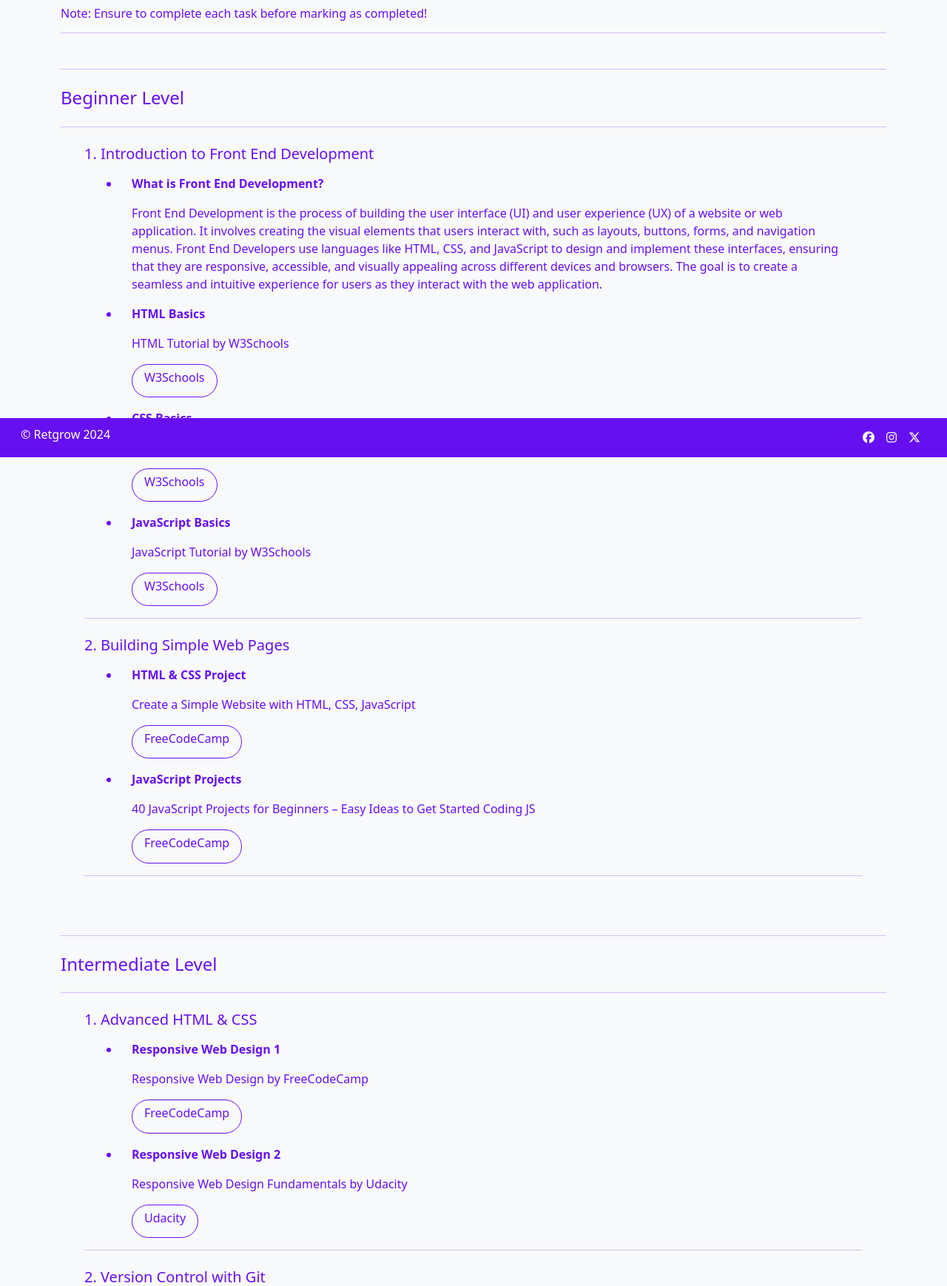
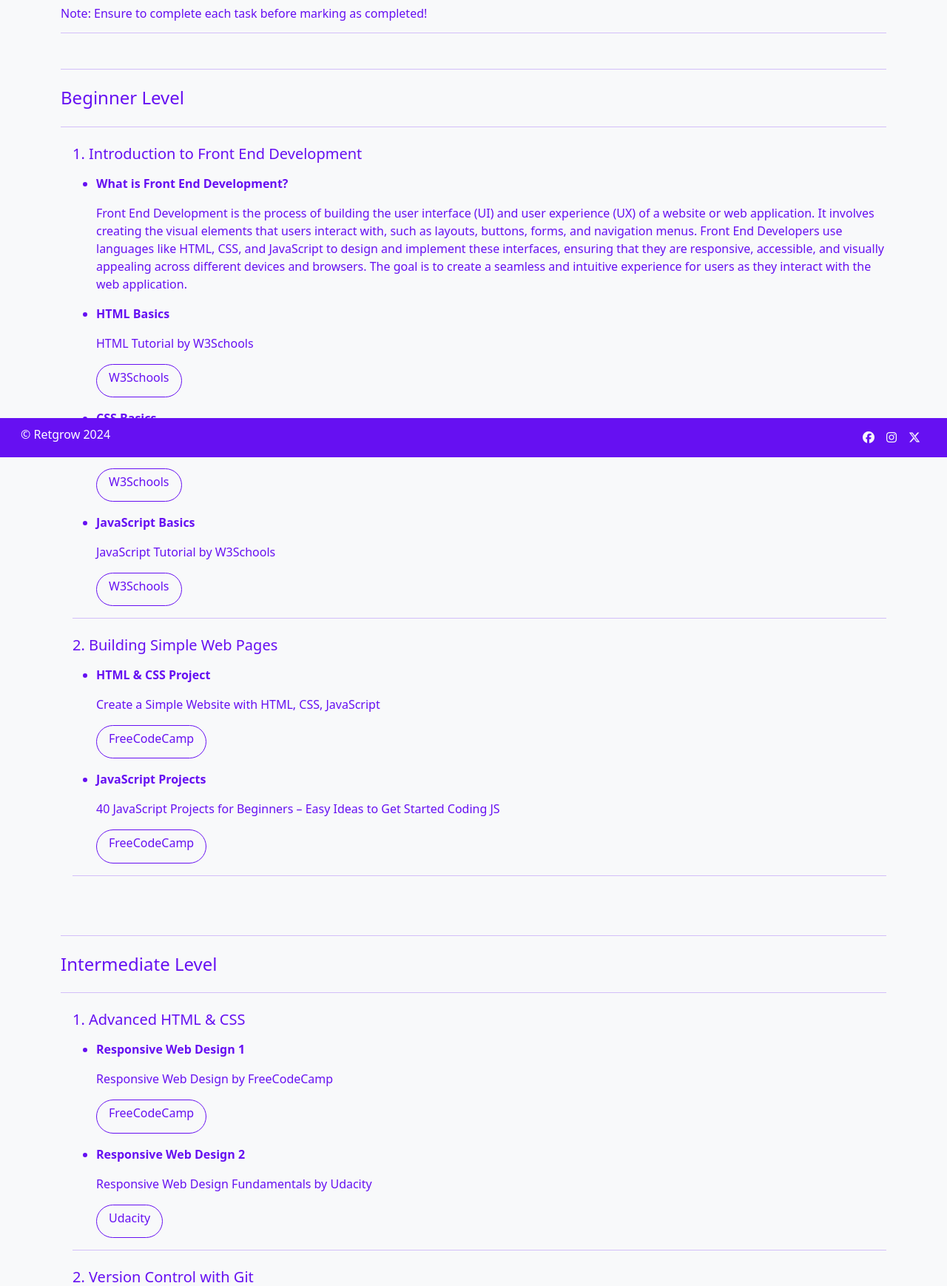
Before and after one commit to Twilight-Techy/Retgrow-Learn, a Django app: page /course/1/ in a window 1280 px wide. Shown: the part 182-1920 px from the top of the page at 74% size. Run offline with Django 5.2, Linux system fonts and the light colour scheme; data comes from the database, SQL or seed files in the repository; some libraries are stand-ins or nearby versions.

Commit message:
Update course_details.html

```diff
--- a/App/templates/course_details.html
+++ b/App/templates/course_details.html
@@ -16,12 +16,12 @@
             <hr />
             <h4 class="my-4">{{ level.level_name }}</h4>
             <hr />
-            <div class="mx-3 px-3">
+            <div class="ms-3">
             {% for module in level.modules %}
                 <h5 class="mt-4">{{ forloop.counter }}. {{ module.module_name }}</h5>
                 <ul class="mt-3">
                     {% for task in module.tasks %}
-                        <li class="mx-3 px-3">
+                        <li>
                             <div class="mb-3">
                                 <p>
                                     <strong>{{ task.task_name }}</strong>
```
